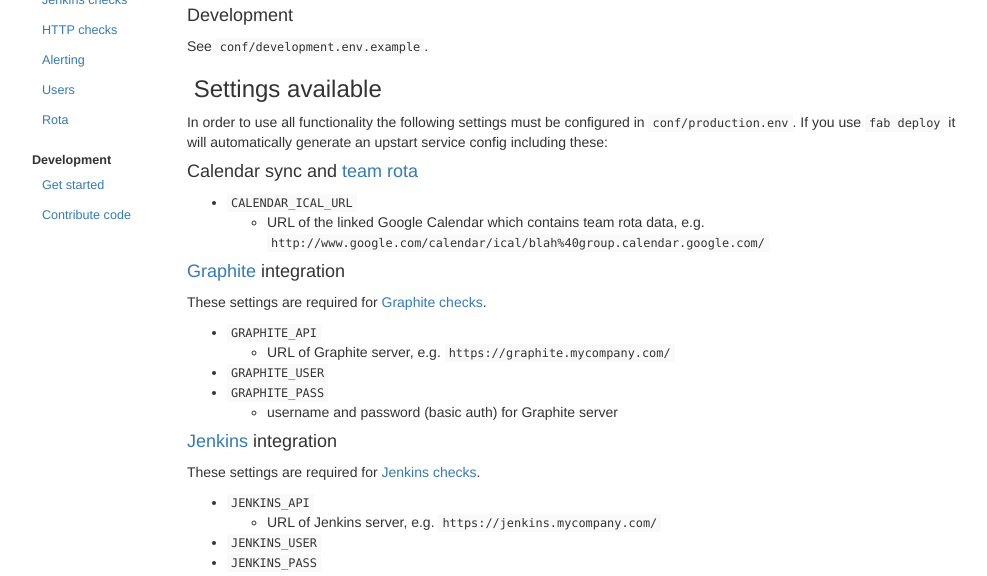
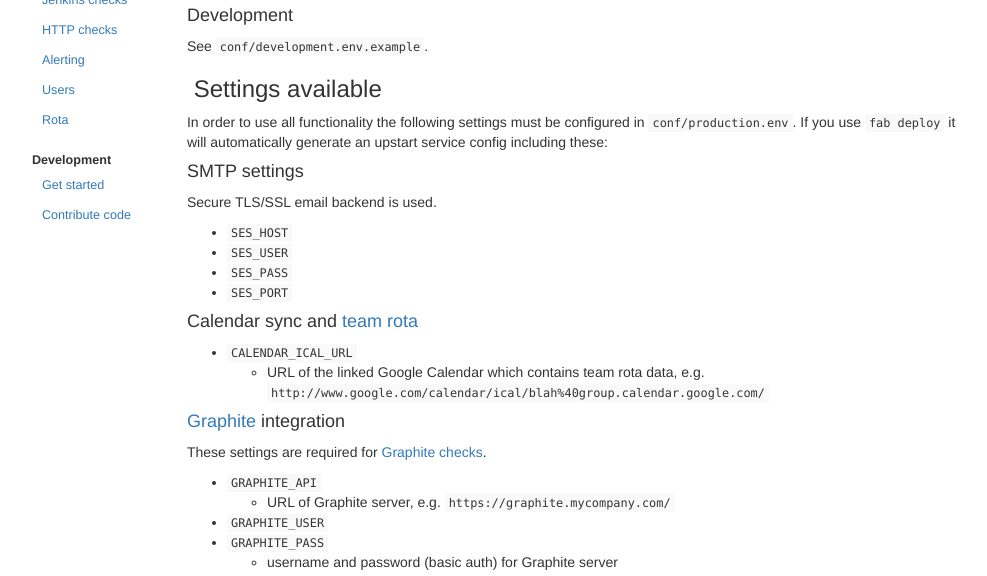
Before and after one commit to arachnys/cabot, a Jekyll site: the page built from _posts/2014-01-08-configuration.md, in a window 1280 px wide and 900 px high, cut to the strip 324-900 px from the top of the window. Shown: the whole strip, without its empty margins (148-1135 px from the left). Built offline with Jekyll 4.4.1, drawn with Linux system fonts in a browser that asks for light colours; nearby versions of some CDN libraries; Markdown is read by kramdown in place of the engine named in the settings.

Commit message:
Document SMTP settings

```diff
--- a/_posts/2014-01-08-configuration.md
+++ b/_posts/2014-01-08-configuration.md
@@ -23,6 +23,15 @@
 ### Settings available
 
 In order to use all functionality the following settings must be configured in `conf/production.env`. If you use `fab deploy` it will automatically generate an upstart service config including these:
+
+#### SMTP settings
+
+Secure TLS/SSL email backend is used.
+
+* `SES_HOST`
+* `SES_USER`
+* `SES_PASS`
+* `SES_PORT`
 
 #### Calendar sync and [team rota](rota.html)
 
```
